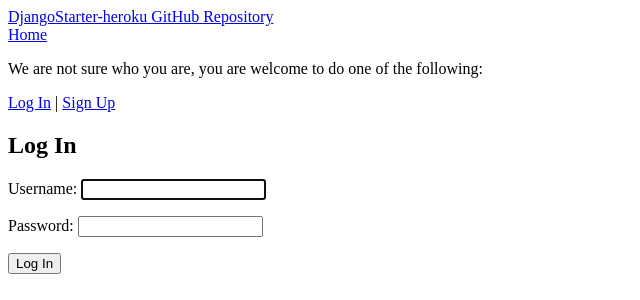
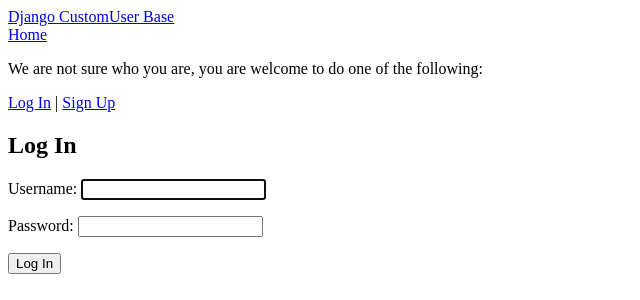
Before and after one commit to brucestull/django-custom-user-base, a Django app: page /accounts/login/ in a window 1280 px wide. Shown: the top 300 px of the page, without its empty margins (0-640 px from the left). Run offline with Django 4.2, Linux system fonts and the light colour scheme.

Commit message:
Updated repository link in 'base.html' to proper address

```diff
--- a/templates/base.html
+++ b/templates/base.html
@@ -9,10 +9,10 @@
     <body>
         <main>
             <a
-                href="https://github.com/brucestull/DjangoStarter-heroku"
+                href="https://github.com/brucestull/django-custom-user-base"
                 target="_blank"
                 >
-                DjangoStarter-heroku GitHub Repository
+                Django CustomUser Base
             </a>
             {% if user.is_staff %}
                 {% include 'staff.html' %}
```
